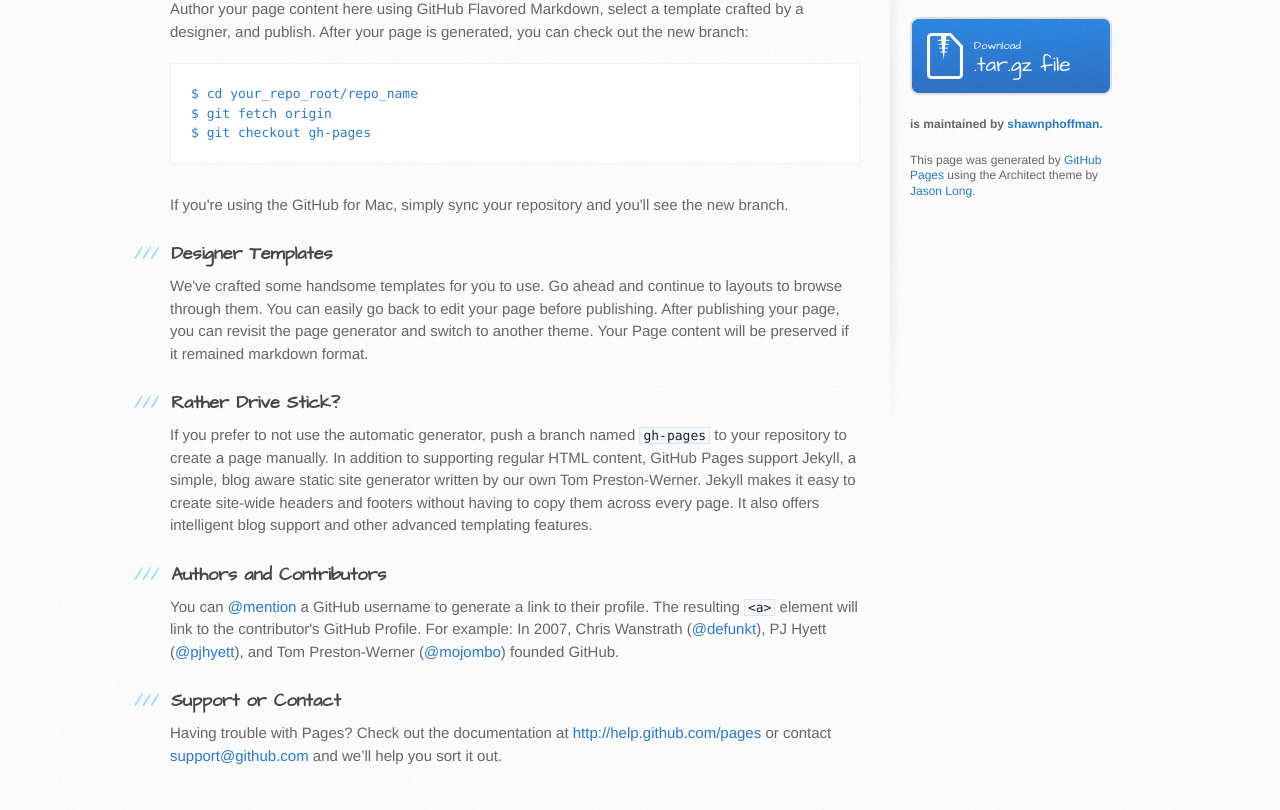
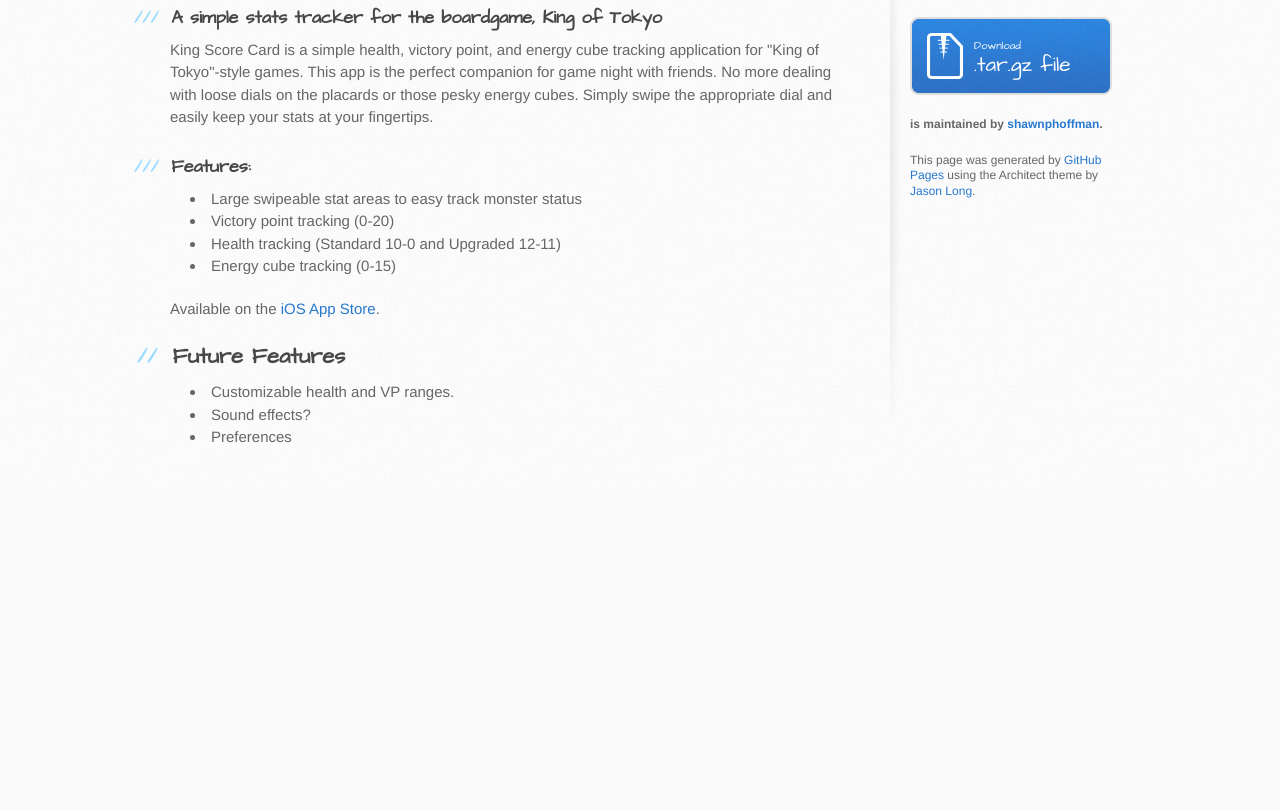
Before and after one commit to shawnphoffman/King-Score-Card, a plain HTML site: page index.html in a window 1280 px wide. Shown: the part 421-1231 px from the top of the page. After the commit the page ends 912 px from the top, so only its background shows below. Drawn offline with Linux system fonts and the light colour scheme.

Commit message:
Create gh-pages branch via GitHub

```diff
--- a/index.html
+++ b/index.html
@@ -20,58 +20,53 @@
     <header>
       <div class="inner">
         <h1>King Score Card</h1>
-        <h2>A simple stats tracking app for King of Tokyo games.</h2>
-        <a href="https://github.com/shawnphoffman/King-Score-Pad" class="button"><small>View project on</small>GitHub</a>
+        <h2>A simple stats tracker for the boardgame, King of Tokyo</h2>
+        <a href="https://github.com/shawnphoffman/King-Score-Card" class="button"><small>View project on</small>GitHub</a>
       </div>
     </header>
 
     <div id="content-wrapper">
       <div class="inner clearfix">
         <section id="main-content">
-          <h3>
-<a name="welcome-to-github-pages" class="anchor" href="#welcome-to-github-pages"><span class="octicon octicon-link"></span></a>Welcome to GitHub Pages.</h3>
-
-<p>This automatic page generator is the easiest way to create beautiful pages for all of your projects. Author your page content here using GitHub Flavored Markdown, select a template crafted by a designer, and publish. After your page is generated, you can check out the new branch:</p>
-
-<pre><code>$ cd your_repo_root/repo_name
-$ git fetch origin
-$ git checkout gh-pages
-</code></pre>
-
-<p>If you're using the GitHub for Mac, simply sync your repository and you'll see the new branch.</p>
+          <h1>
+<a name="king-score-card" class="anchor" href="#king-score-card"><span class="octicon octicon-link"></span></a>King Score Card</h1>
 
 <h3>
-<a name="designer-templates" class="anchor" href="#designer-templates"><span class="octicon octicon-link"></span></a>Designer Templates</h3>
+<a name="a-simple-stats-tracker-for-the-boardgame-king-of-tokyo" class="anchor" href="#a-simple-stats-tracker-for-the-boardgame-king-of-tokyo"><span class="octicon octicon-link"></span></a>A simple stats tracker for the boardgame, King of Tokyo</h3>
 
-<p>We've crafted some handsome templates for you to use. Go ahead and continue to layouts to browse through them. You can easily go back to edit your page before publishing. After publishing your page, you can revisit the page generator and switch to another theme. Your Page content will be preserved if it remained markdown format.</p>
+<p>King Score Card is a simple health, victory point, and energy cube tracking application for "King of Tokyo"-style games. This app is the perfect companion for game night with friends. No more dealing with loose dials on the placards or those pesky energy cubes. Simply swipe the appropriate dial and easily keep your stats at your fingertips. </p>
 
 <h3>
-<a name="rather-drive-stick" class="anchor" href="#rather-drive-stick"><span class="octicon octicon-link"></span></a>Rather Drive Stick?</h3>
+<a name="features" class="anchor" href="#features"><span class="octicon octicon-link"></span></a>Features:</h3>
 
-<p>If you prefer to not use the automatic generator, push a branch named <code>gh-pages</code> to your repository to create a page manually. In addition to supporting regular HTML content, GitHub Pages support Jekyll, a simple, blog aware static site generator written by our own Tom Preston-Werner. Jekyll makes it easy to create site-wide headers and footers without having to copy them across every page. It also offers intelligent blog support and other advanced templating features.</p>
+<ul>
+<li>Large swipeable stat areas to easy track monster status </li>
+<li>Victory point tracking (0-20) </li>
+<li>Health tracking (Standard 10-0 and Upgraded 12-11) </li>
+<li>Energy cube tracking (0-15)</li>
+</ul><p>Available on the <a href="https://itunes.apple.com/us/app/king-score-card/id869698212?ls=1&amp;mt=8" target="_blank">iOS App Store</a>.</p>
 
-<h3>
-<a name="authors-and-contributors" class="anchor" href="#authors-and-contributors"><span class="octicon octicon-link"></span></a>Authors and Contributors</h3>
+<h2>
+<a name="future-features" class="anchor" href="#future-features"><span class="octicon octicon-link"></span></a>Future Features</h2>
 
-<p>You can <a href="https://github.com/blog/821" class="user-mention">@mention</a> a GitHub username to generate a link to their profile. The resulting <code>&lt;a&gt;</code> element will link to the contributor's GitHub Profile. For example: In 2007, Chris Wanstrath (<a href="https://github.com/defunkt" class="user-mention">@defunkt</a>), PJ Hyett (<a href="https://github.com/pjhyett" class="user-mention">@pjhyett</a>), and Tom Preston-Werner (<a href="https://github.com/mojombo" class="user-mention">@mojombo</a>) founded GitHub.</p>
-
-<h3>
-<a name="support-or-contact" class="anchor" href="#support-or-contact"><span class="octicon octicon-link"></span></a>Support or Contact</h3>
-
-<p>Having trouble with Pages? Check out the documentation at <a href="http://help.github.com/pages">http://help.github.com/pages</a> or contact <a href="mailto:support@github.com">support@github.com</a> and we’ll help you sort it out.</p>
+<ul>
+<li>Customizable health and VP ranges.</li>
+<li>Sound effects?</li>
+<li>Preferences</li>
+</ul>
         </section>
 
         <aside id="sidebar">
-          <a href="https://github.com/shawnphoffman/King-Score-Pad/zipball/master" class="button">
+          <a href="https://github.com/shawnphoffman/King-Score-Card/zipball/master" class="button">
             <small>Download</small>
             .zip file
           </a>
-          <a href="https://github.com/shawnphoffman/King-Score-Pad/tarball/master" class="button">
+          <a href="https://github.com/shawnphoffman/King-Score-Card/tarball/master" class="button">
             <small>Download</small>
             .tar.gz file
           </a>
 
-          <p class="repo-owner"><a href="https://github.com/shawnphoffman/King-Score-Pad"></a> is maintained by <a href="https://github.com/shawnphoffman">shawnphoffman</a>.</p>
+          <p class="repo-owner"><a href="https://github.com/shawnphoffman/King-Score-Card"></a> is maintained by <a href="https://github.com/shawnphoffman">shawnphoffman</a>.</p>
 
           <p>This page was generated by <a href="https://pages.github.com">GitHub Pages</a> using the Architect theme by <a href="https://twitter.com/jasonlong">Jason Long</a>.</p>
         </aside>
```
Also changed, not shown: params.json (+1 -1 lines).
